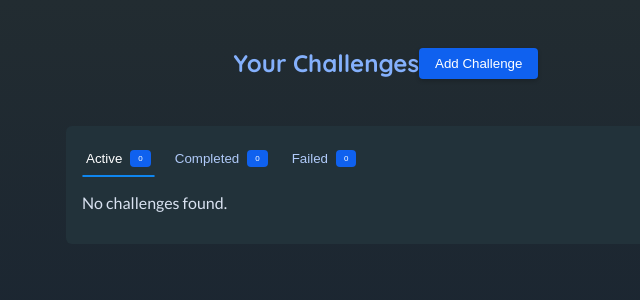
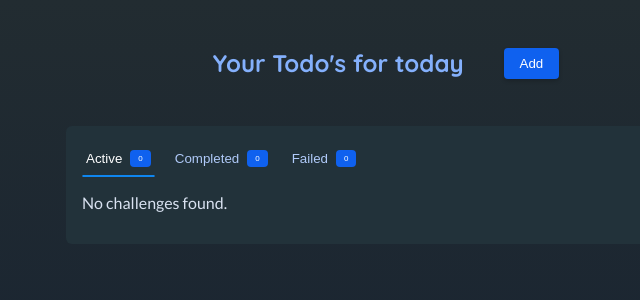
Before and after one commit to sowmya1066/ReactAnimations, a React (Vite) app: page /challenges in a window 1280 px wide. Shown: the top 300 px of the page, without its empty margins (254-894 px from the left). Built offline with nearby package versions, Linux system fonts and the light colour scheme.

Commit message:
while hover

```diff
--- a/src/components/Header.jsx
+++ b/src/components/Header.jsx
@@ -20,14 +20,14 @@ export default function Header() {
       </AnimatePresence>
 
       <header id="main-header">
-        <h1>Your Challenges</h1>
+        <h1>Your Todo's for today</h1>
         <motion.button
           whileHover={{ scale: 1.1, backgroundColor: "yellow", color: "black" }}
           transition={{ type: "spring", stiffness: 500 }}
           onClick={handleStartAddNewChallenge}
           className="button"
         >
-          Add Challenge
+          Add
         </motion.button>
       </header>
     </>
--- a/src/index.css
+++ b/src/index.css
@@ -22,6 +22,7 @@ body {
   max-width: 40rem;
   margin: 2rem auto;
   color: #fff;
+  gap: 40px;
 }
 
 #main-header h1 {
@@ -32,7 +33,7 @@ body {
 
 #welcome-header {
   height: 100vh;
-  margin-top: 300px;
+  margin-top: 100px;
   margin-left: 300px;
   margin-bottom: -50px;
 }
```
